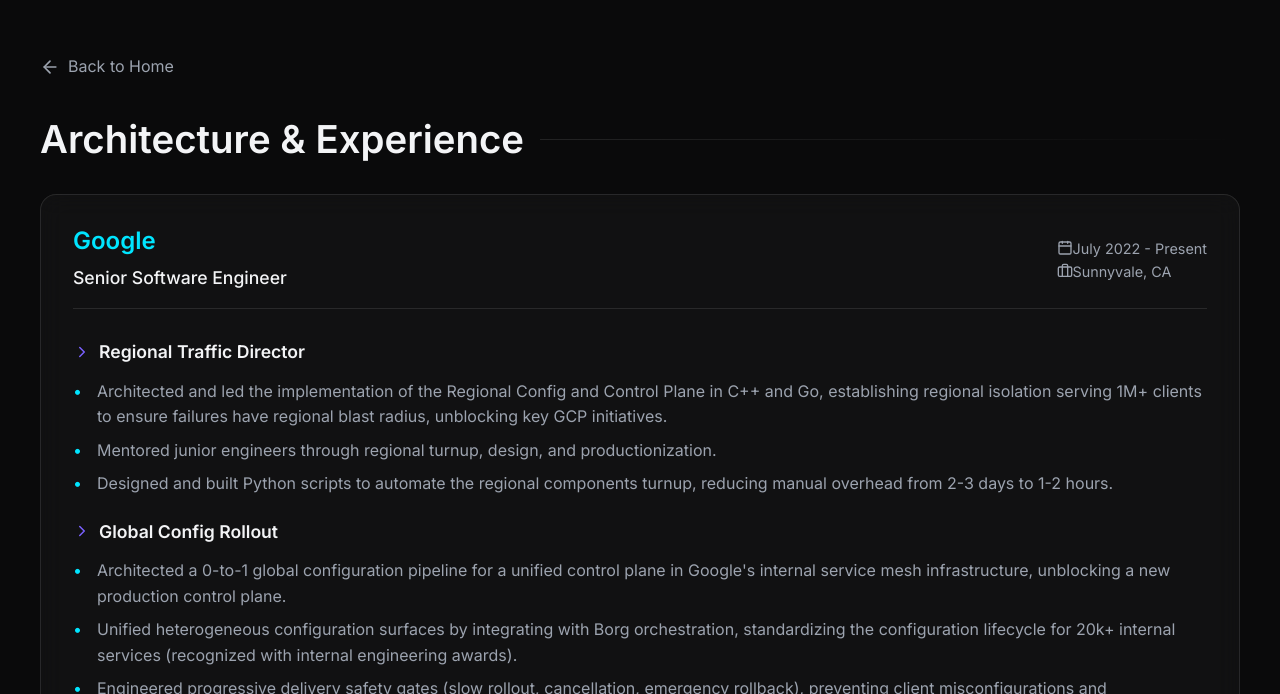
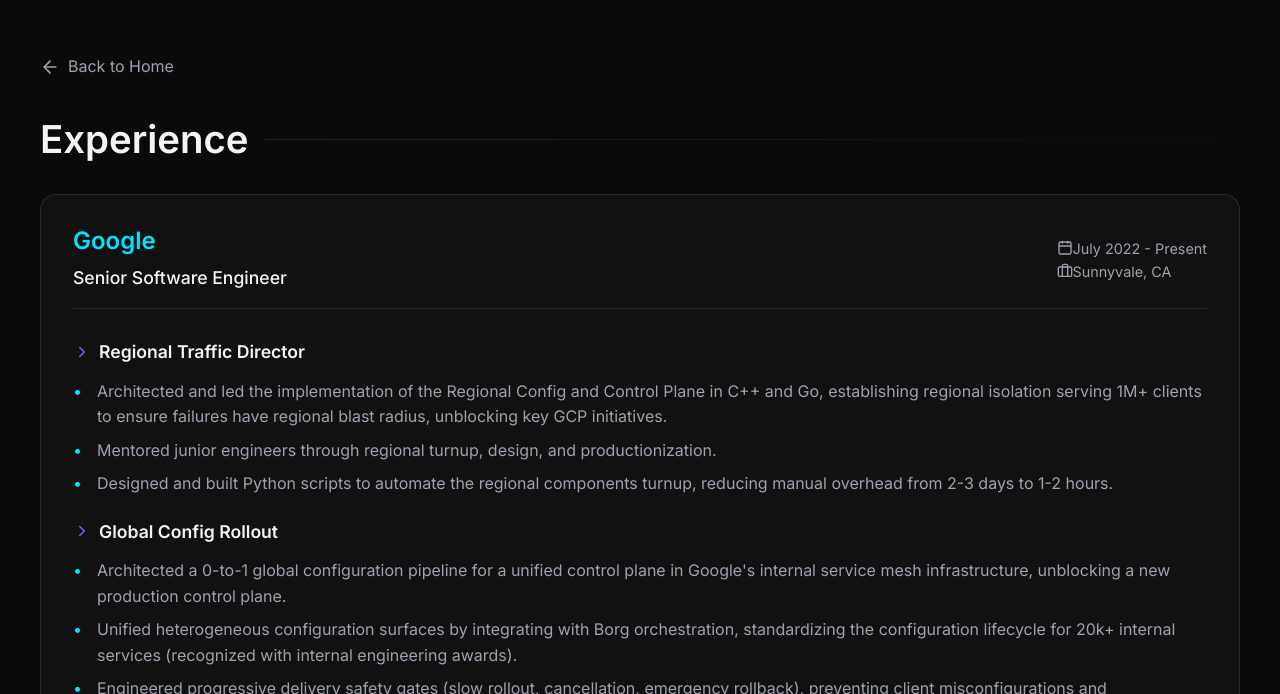
Before and after one commit to anuraj3095/portfolio, a React (Vite) app: page /experience in a window 1280 px wide. Shown: the part 106-800 px from the top of the page. Built offline with nearby package versions, Linux system fonts and the light colour scheme.

Commit message:
Fix header and titles names.

```diff
--- a/src/components/Experience.tsx
+++ b/src/components/Experience.tsx
@@ -105,7 +105,7 @@
           <span>Back to Home</span>
         </Link>
       </div>
-      <h2>Architecture & Experience</h2>
+      <h2>Experience</h2>
 
       <div className="flex flex-col gap-8">
         {experiences.map((exp, i) => (
--- a/src/components/Hero.tsx
+++ b/src/components/Hero.tsx
@@ -27,7 +27,7 @@
           <div className="flex gap-4 delay-300 flex-wrap" style={{ marginTop: '2rem' }}>
             <Link to="/experience" className="btn btn-primary">
               <Network size={20} />
-              View Architecture
+              View Experiences
             </Link>
             <Link to="/terminal" className="btn btn-outline">
               <Code size={20} />
--- a/src/components/Terminal.tsx
+++ b/src/components/Terminal.tsx
@@ -119,7 +119,7 @@
             gap: '0.5rem'
           }}>
             <TerminalIcon size={14} />
-            anuraj@mesh-control-plane:~
+            anuraj@info:~
           </div>
           <div className="flex gap-2" style={{ color: 'var(--text-muted)' }}>
             <Minus size={14} />
@@ -138,7 +138,7 @@
           color: 'var(--text-primary)'
         }}>
           <div style={{ color: 'var(--text-secondary)', marginBottom: '1rem' }}>
-            Welcome to AnurajOS v1.0.0 (xDS/Envoy architecture)<br />
+            Welcome !<br />
             Type 'help' to see available commands.
           </div>
 
```
Also changed, not shown: 1 other file (tests, documents, lock files or other folders).
